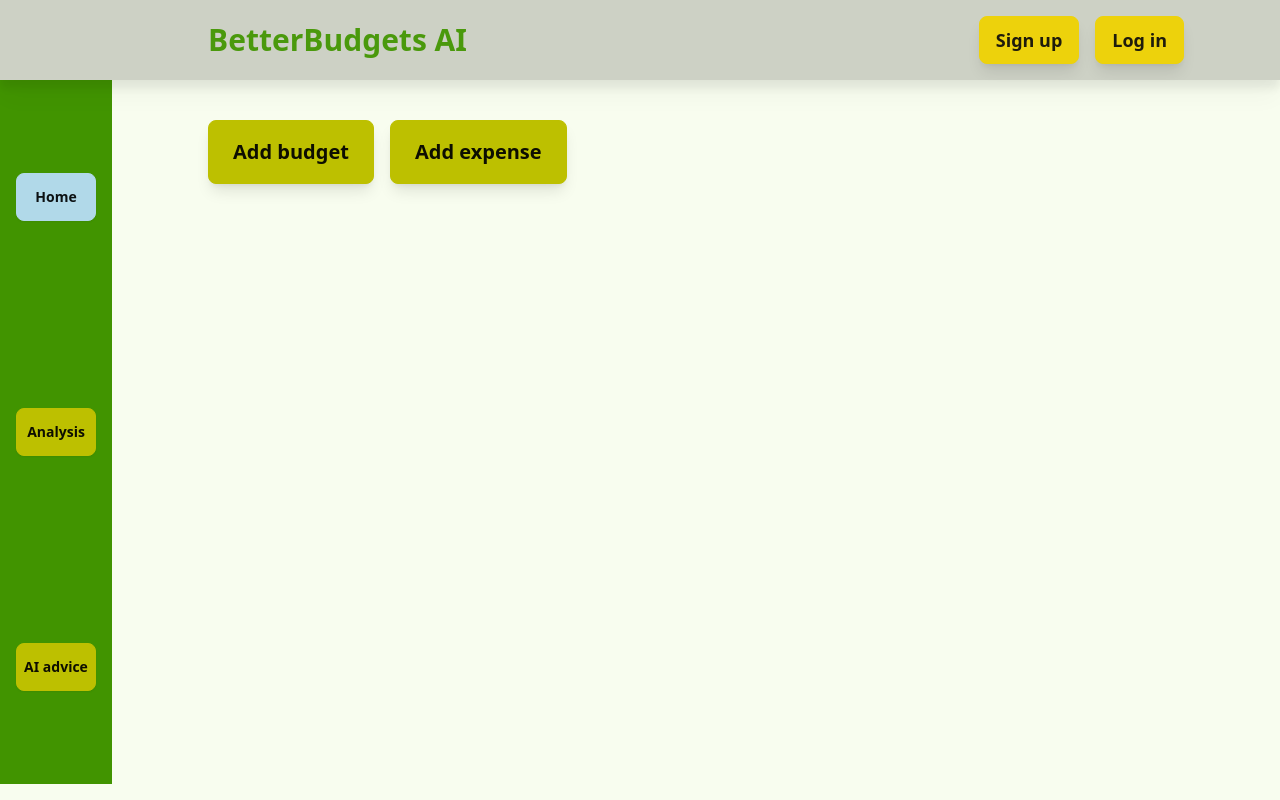
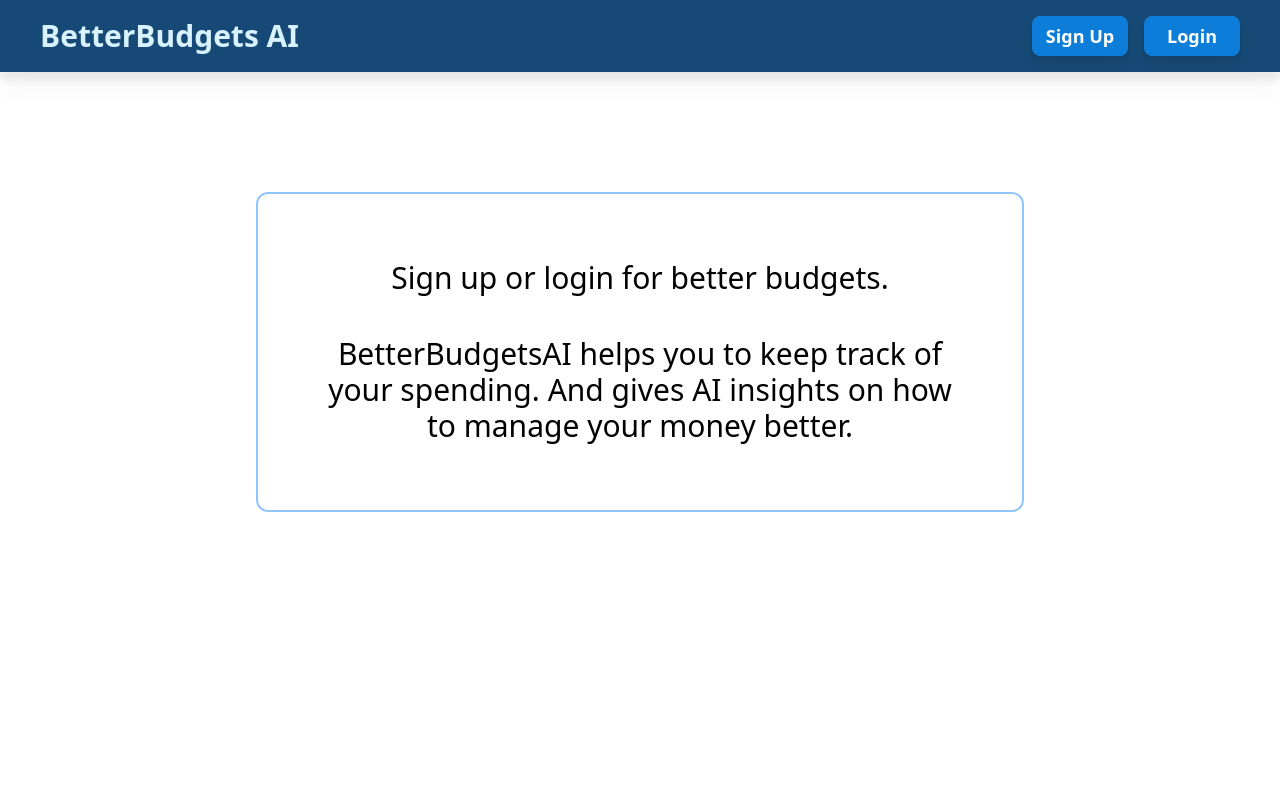
Before and after one commit to JimWould99/budget_website, a React (Vite) app in the folder frontend/budget_front_end/: page / in a window 1280 px wide. Built offline with nearby package versions, Linux system fonts and the light colour scheme.

Commit message:
started changing user interface. better color scheme and aesthetic.

```diff
--- a/frontend/budget_front_end/src/components/header.tsx
+++ b/frontend/budget_front_end/src/components/header.tsx
@@ -36,10 +36,10 @@ const Header = () => {
   }
   return (
     <>
-      <div className="position: sticky top-0 z-50 opacity-95 drop-shadow-xl bg-base-300 pb-3 pt-3 sm:p-0 sm:h-20 w-full flex justify-center ">
-        <div className="md:pr-24 md:pl-52 sm:pr-24 sm:pl-24 px-4  w-full sm:gap-0 gap-4 flex flex-row sm:ml-0 justify-between sm:justify-between sm:content-center sm:items-center">
+      <div className="sticky top-0 z-50 opacity-95 drop-shadow-xl bg-primary py-4 w-full flex justify-center ">
+        <div className="md:px-10 sm:px-6 px-4  w-full sm:gap-0 gap-4 flex flex-row sm:ml-0 justify-between sm:justify-between sm:content-center sm:items-center">
           <Link className="hidden sm:block" to="/">
-            <h1 className="text-3xl font-bold text-primary">
+            <h1 className="text-3xl font-bold text-primary-content">
               BetterBudgets AI
             </h1>
           </Link>
@@ -64,38 +64,44 @@ const Header = () => {
               />
             </svg>
           </button>
-          <div className="flex gap-4 w-100">
+          <div className="flex items-center gap-4 w-100">
             {!user && (
               <>
                 <Link to="/sign_up">
-                  <button className="btn btn-accent text-lg shadow-lg">
-                    Sign up
+                  <button className="btn btn-secondary btn-sm w-24 h-10 pyt text-lg shadow-lg">
+                    Sign Up
                   </button>
                 </Link>
                 <Link to="/login">
-                  <button className="btn btn-accent text-lg shadow-lg">
-                    Log in
+                  <button className="btn btn-secondary btn-sm w-24 h-10 pyt text-lg shadow-lg">
+                    Login
                   </button>
                 </Link>
               </>
             )}
             {user && (
               <>
-                <button className="max-w-[200px]  btn btn-accent text-lg shadow-lg">
-                  {TruncateText({ text: user.email })}
-                </button>
                 <button
                   onClick={() => logoutButton()}
-                  className="btn px-2 sm:btn-md btn-accent text-lg shadow-lg"
+                  className="btn btn-secondary btn-sm w-24 h-10 pyt text-lg shadow-lg"
                 >
                   <p className="hidden sm:block ">Log out</p>
-                  <p className="sm:hidden block"></p>
-                  <img
-                    className="sm:hidden block"
-                    src={logout_svg}
-                    width={24}
-                    height={24}
-                  />
+                  <svg
+                    aria-hidden="true"
+                    xmlns="http://www.w3.org/2000/svg"
+                    fill="none"
+                    viewBox="0 0 18 16"
+                    className="w-8 h-10 sm:hidden block"
+                  >
+                    <path
+                      stroke="currentColor"
+                      stroke-linecap="round"
+                      stroke-linejoin="round"
+                      stroke-width="2.5"
+                      color="white"
+                      d="M1 8h11m0 0L8 4m4 4-4 4m4-11h3a2 2 0 0 1 2 2v10a2 2 0 0 1-2 2h-3"
+                    />
+                  </svg>
                 </button>
               </>
             )}
--- a/frontend/budget_front_end/src/components/total.tsx
+++ b/frontend/budget_front_end/src/components/total.tsx
@@ -27,11 +27,11 @@ const TotalBudget = () => {
     budget_total / expense_total <= 1.33333 &&
     budget_total / expense_total >= 1
   ) {
-    barDisplay = "progress progress-warning w-full h-3.5";
+    barDisplay = "progress progress-primary w-full h-3.5 bg-gray-400";
   } else if (budget_total > expense_total) {
-    barDisplay = "progress progress-primary  w-full h-3.5";
+    barDisplay = "progress progress-accent  w-full h-3.5 bg-gray-400";
   } else {
-    barDisplay = "progress progress-error w-full h-3.5";
+    barDisplay = "progress progress-error w-full h-3.5 bg-gray-400";
   }
 
   return (
--- a/frontend/budget_front_end/src/pages/main_page.tsx
+++ b/frontend/budget_front_end/src/pages/main_page.tsx
@@ -99,55 +99,59 @@ const Main_page = () => {
     <>
       <Header></Header>
       <div className="flex flex-row w-full">
-        {renderSidebar && <Sidebar></Sidebar>}
-        {showContent && (
+        {!user && (
+          <div className="sm:h-[70vh] h-[50vh] sm:mt-0 mt-12 w-full flex items-center justify-center">
+            <div className="border-solid border-2 border-blue-300 px-4 sm:px-14 sm:py-10 flex flex-col items-center justify-center gap-y-10 rounded-xl w-[90vw] h-[60vh] lg:h-[40vh]  md:w-[60vw] text-center">
+              <p className="text-3xl ">Sign up or login for better budgets.</p>
+              <p className="text-3xl ">
+                BetterBudgetsAI helps you to keep track of your spending. And
+                gives AI insights on how to manage your money better.
+              </p>
+            </div>
+          </div>
+        )}
+        {user && (
           <div className="flex flex-col items-center pt-10 gap-y-6 bg-base-100 w-full ">
-            <div className="flex flex-col md:flex-row w-full px-4 sm:px-24 justify-between md:content-center md:items-center gap-4 ">
-              <div className="flex flex-row justify-between md:justify-normal md:gap-4 ">
-                <button
-                  className="btn btn-secondary text-xl btn-lg shadow-lg"
-                  onClick={() => addBudgetButton()}
-                >
-                  Add budget
-                </button>
-                <button
-                  className="btn btn-secondary text-xl btn-lg shadow-lg"
-                  onClick={() => {
-                    addExpenseButton();
-                  }}
-                >
-                  Add expense
-                </button>
-              </div>
-              {noAccount && (
-                <p className="text-xl text-red-600">
-                  Please login or create an account
-                </p>
-              )}
+            <div className="flex flex-col md:flex-row w-full px-4 sm:px-10 justify-between md:content-center md:items-center gap-4 ">
+              <p className="text-xl">{user.email}</p>
+
               {user && <p className="text-xl">{day}</p>}
             </div>
-            <div className="sm:px-24 px-4 sm:px-0 w-full">
+            <div className="sm:px-10 px-4 sm:px-0 w-full">
               <TotalBudget></TotalBudget>
             </div>
-            <div className="grid grid-cols-1 sm:grid-cols-1 md:grid-cols-2 lg:grid-cols-2 gap-x-4 gap-y-10 sm:px-24 px-4 sm:px-0 w-full mb-10">
+            <div className="grid auto-rows-[1fr] grid-cols-1 sm:grid-cols-1 md:grid-cols-2 lg:grid-cols-2 gap-x-4 gap-y-10 sm:px-10 px-4 sm:px-0 w-full mb-10">
               {budgets &&
                 budgets.length > 0 &&
                 budgets.map((budget, index) => (
                   <Budget_display key={index} budget={budget}></Budget_display>
                 ))}
+              <div
+                onClick={() => addBudgetButton()}
+                className="bg-white rounded-md items-center cursor-pointer justify-center shadow-2xl border-2 border-gray-400 p-4 flex flex-col gap-y-6"
+              >
+                <div className="flex justify-center items-center gap-2">
+                  <svg
+                    xmlns="http://www.w3.org/2000/svg"
+                    fill="none"
+                    viewBox="0 0 24 24"
+                    strokeWidth={4}
+                    stroke="currentColor"
+                    className="size-20"
+                    color="#99a1af"
+                  >
+                    <path
+                      strokeLinecap="round"
+                      strokeLinejoin="round"
+                      d="M12 4.5v15m7.5-7.5h-15"
+                    />
+                  </svg>
+                  <p className="text-3xl mb-2 text-gray-400 font-semibold">
+                    New Budget
+                  </p>
+                </div>
+              </div>
             </div>
-          </div>
-        )}
-        {!showContent && renderSidebar && (
-          <div className="flex flex-col items-center justify-center w-full ">
-            <button
-              onClick={() => {
-                setSideBarShown(false);
-              }}
-              className="btn bg-gray-400 text-3xl"
-            >
-              X
-            </button>
           </div>
         )}
       </div>
--- a/frontend/budget_front_end/src/pages/sign_up_page.tsx
+++ b/frontend/budget_front_end/src/pages/sign_up_page.tsx
@@ -7,13 +7,14 @@ const Sign_up_Page = () => {
   const [password, setPassword] = useState<string>("");
   //const [confirm, setConfirm] = useState<string>("");
   const [showPass, setShowPass] = useState<string>("password");
-  const [error, setError] = useState<boolean | null>(null);
+  const [error, setError] = useState<string>("test error");
+  const [showError, setShowError] = useState<boolean>(false);
+
   // const [loading, setLoading] = useState<boolean | null>(false);
   const { login } = useContext(AuthContext);
   const navigate = useNavigate();
   const sign_up_request = async () => {
     // setLoading(true);
-    setError(null);
     const request_details = {
       method: "POST",
       headers: { "Content-Type": "application/json" },
@@ -29,6 +30,7 @@ const Sign_up_Page = () => {
       console.log(json.error);
       //setLoading(false);
       setError(json.error);
+      setShowError(true);
     }
     if (response.ok) {
       console.log("response okay?");
@@ -55,15 +57,14 @@ const Sign_up_Page = () => {
   return (
     <>
       <Header></Header>
-      <div className="flex justify-center bg-violet-100 min-h-[100vh]">
-        <div className="w-5/6 sm:w-[500px]">
-          <p className="mt-5 mb-5 text-2xl">Create Account</p>
+      <div className="sm:h-[70vh] h-[50vh] sm:mt-0 mt-12 w-full flex items-center justify-center">
         <form
-            action=""
           onSubmit={handleSubmit}
-            className=" flex flex-col gap-7  "
+          className="border-solid border-2 border-blue-300 px-4 sm:px-14  py-16 lg:py-0 flex flex-col justify-between rounded-xl w-[90vw] h-[60vh] lg:h-[40vh] md:w-[60vw] text-center"
         >
-            <label className="flex gap-4 items-center input validator">
+          <div>
+            <p className="text-lg text-white">balance text</p>
+            <label className="flex w-full gap-4 mt-2 items-center border-solid border-blue-300 border-2 input validator">
               <svg
                 className="h-[1em] opacity-50"
                 xmlns="http://www.w3.org/2000/svg"
@@ -84,11 +85,12 @@ const Sign_up_Page = () => {
                 type="text"
                 placeholder="mail@site.com"
                 onChange={(e) => setEmail(e.target.value)}
+                className="w-full"
               />
             </label>
-
-            <div className="flex gap-4 items-center">
-              <label className="w-[80%] flex gap-4 items-center input validator">
+          </div>
+          <div className="flex  justify-between gap-4 items-center">
+            <label className="w-full  flex gap-4 border-solid border-blue-300 border-2 items-center input validator">
               <svg
                 className="h-[1em] opacity-50"
                 xmlns="http://www.w3.org/2000/svg"
@@ -114,6 +116,7 @@ const Sign_up_Page = () => {
                 type={showPass}
                 onChange={(e) => setPassword(e.target.value)}
                 placeholder="Password"
+                className="w-full"
               />
             </label>
             {showPass === "password" && (
@@ -156,15 +159,22 @@ const Sign_up_Page = () => {
               </svg>
             )}
           </div>
+          <div>
             <button
-              className="btn btn-info btn-md text-xl shadow-lg"
+              className="btn btn-info btn-sm h-11 mb-2 text-xl shadow-lg w-full "
               type="submit"
             >
-              Sign up
+              Sign Up
             </button>
-            <p className="text-lg text-red-500">{error}</p>
+            <p
+              className={
+                showError ? "text-lg text-red-500" : "text-lg text-white"
+              }
+            >
+              {error}
+            </p>
+          </div>
         </form>
-        </div>
       </div>
     </>
   );
--- a/frontend/budget_front_end/tailwind.config.js
+++ b/frontend/budget_front_end/tailwind.config.js
@@ -2,15 +2,19 @@
 export default {
   content: ["./index.html", "./src/**/*.{js,ts,jsx,tsx}"],
   themes: {
-    themes: ["lemonade"],
+    themes: ["customTheme"],
   },
   daisyui: {
     themes: [
       {
-        lemonade: {
-          ...require("daisyui/src/theming/themes")["lemonade"],
-          error: "#880808",
-          warning: "#FFBF00",
+        customTheme: {
+          primary: "0B406F", //darkest blue
+          "primary-content": "D6F3FF", // lightest blue
+          secondary: "0078D7", //medium blue of header buttons
+          "secondary-content": "ffffff", // lightest blue
+          accent: "7CC6FD", //second lightest blue of selected
+          "base-300": "1A202C", //darkest blue
+          neutral: "#48d1ff",
         },
       },
     ],
```
Also changed, not shown: frontend/budget_front_end/src/components/budget_display.tsx (+6 -6 lines), frontend/budget_front_end/src/pages/login_page.tsx (+24 -14 lines). Lines whose indentation alone changed are shown as unchanged.
